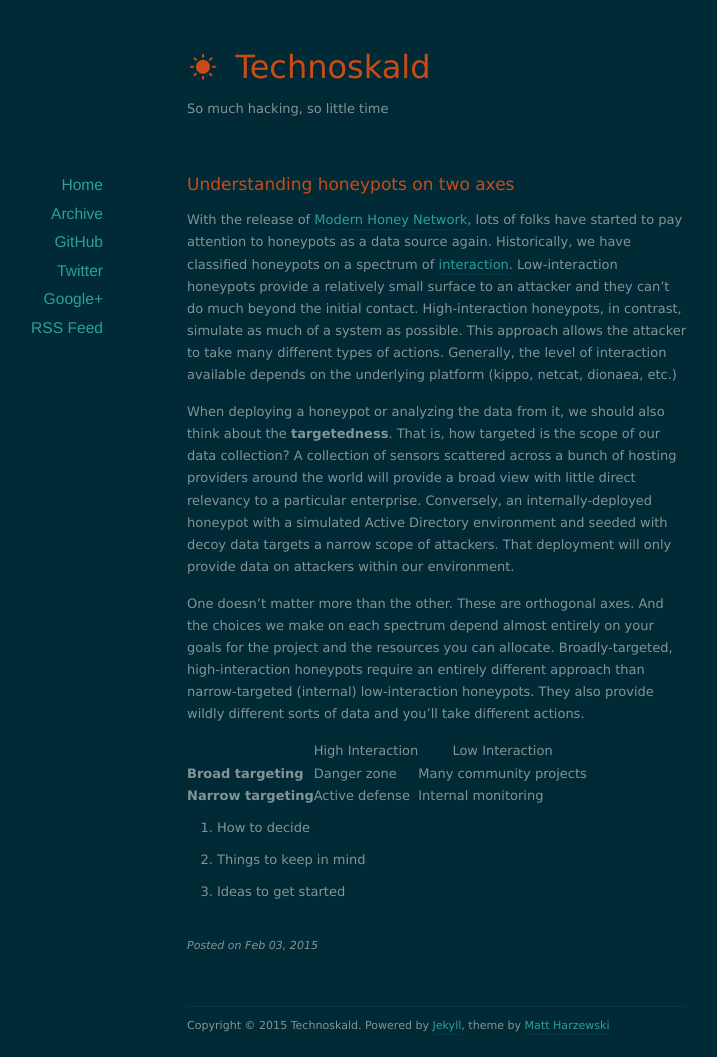
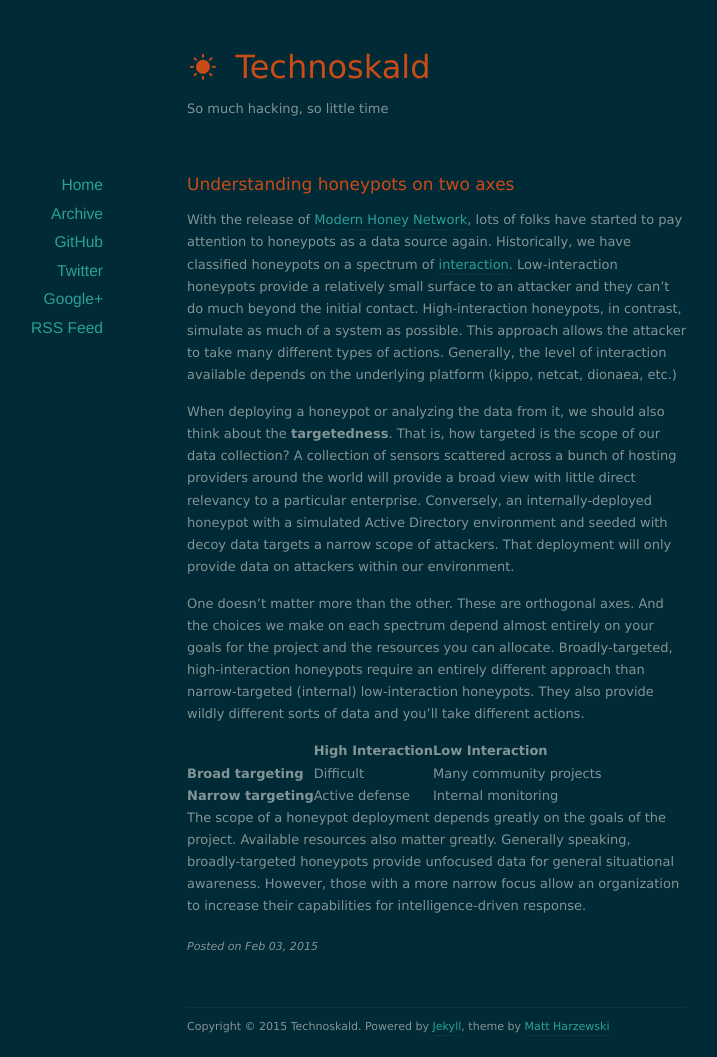
Before and after one commit to krmaxwell/krmaxwell.github.io, a Jekyll site: the page built from _posts/2015-02-03-honeypots-two-axes.md, in a window 1280 px wide. Shown: the whole page, without its empty margins (203-920 px from the left). Built offline with Jekyll 4.4.1, drawn with Linux system fonts in a browser that asks for light colours; nearby versions of some CDN libraries.

Commit message:
Fix table formatting and add paragraph on goals

```diff
--- a/_posts/2015-02-03-honeypots-two-axes.md
+++ b/_posts/2015-02-03-honeypots-two-axes.md
@@ -11,11 +11,9 @@ When deploying a honeypot or analyzing the data from it, we should also think ab
 One doesn't matter more than the other. These are orthogonal axes. And the choices we make on each spectrum depend almost entirely on your goals for the project and the resources you can allocate. Broadly-targeted, high-interaction honeypots require an entirely different approach than narrow-targeted (internal) low-interaction honeypots. They also provide wildly different sorts of data and you'll take different actions.
 
 
-|                     | High Interaction | Low Interaction         |
-|---------------------|------------------|-------------------------|
-|**Broad targeting**  | Danger zone      | Many community projects |
+|                 | **High Interaction** | **Low Interaction**     |
+|---------------------|:------------------|:-------------------------|
+|**Broad targeting**  | Difficult        | Many community projects |
 |**Narrow targeting** | Active defense   | Internal monitoring     |
 
-- How to decide
-- Things to keep in mind
-- Ideas to get started
+The scope of a honeypot deployment depends greatly on the goals of the project. Available resources also matter greatly. Generally speaking, broadly-targeted honeypots provide unfocused data for general situational awareness. However, those with a more narrow focus allow an organization to increase their capabilities for intelligence-driven response.
```
